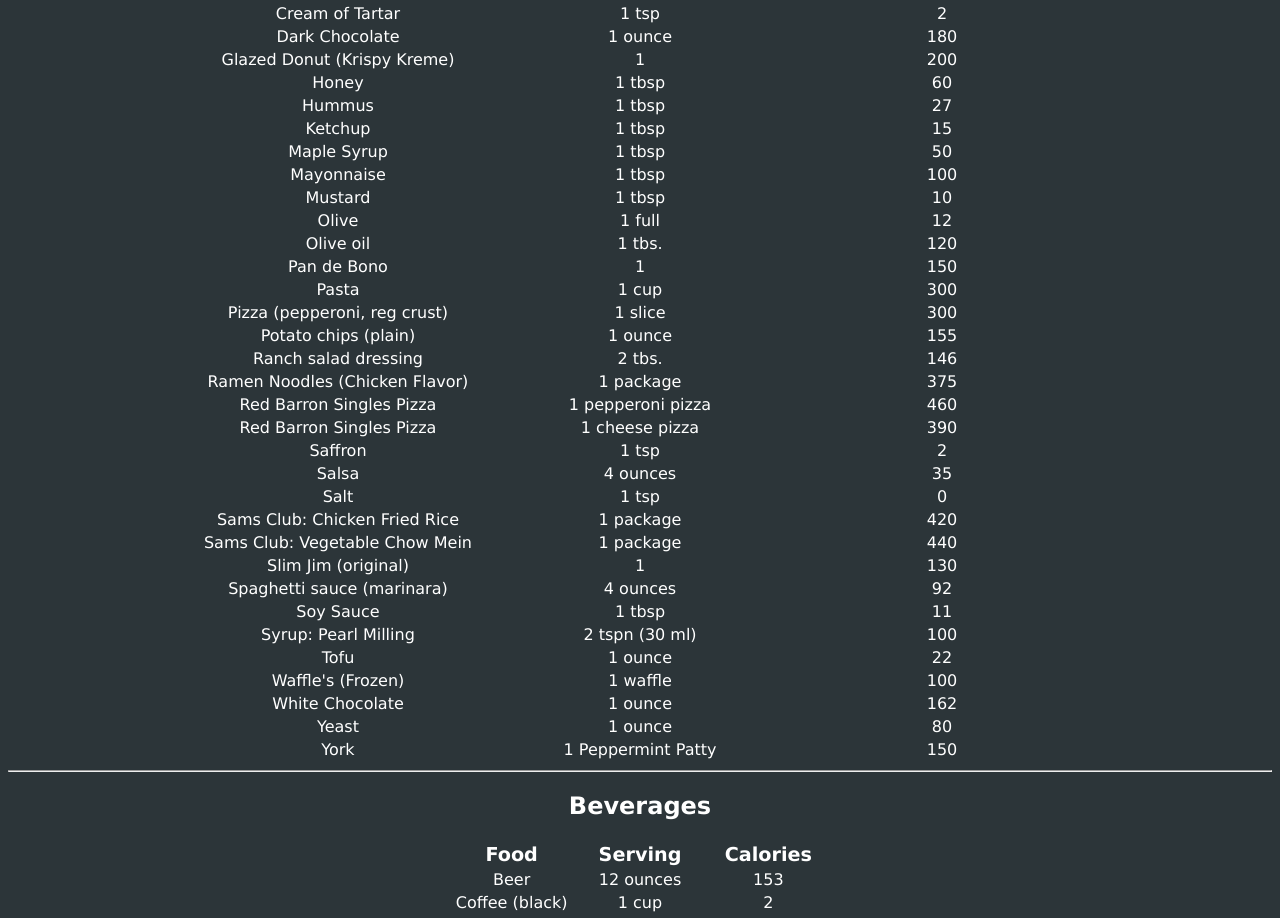
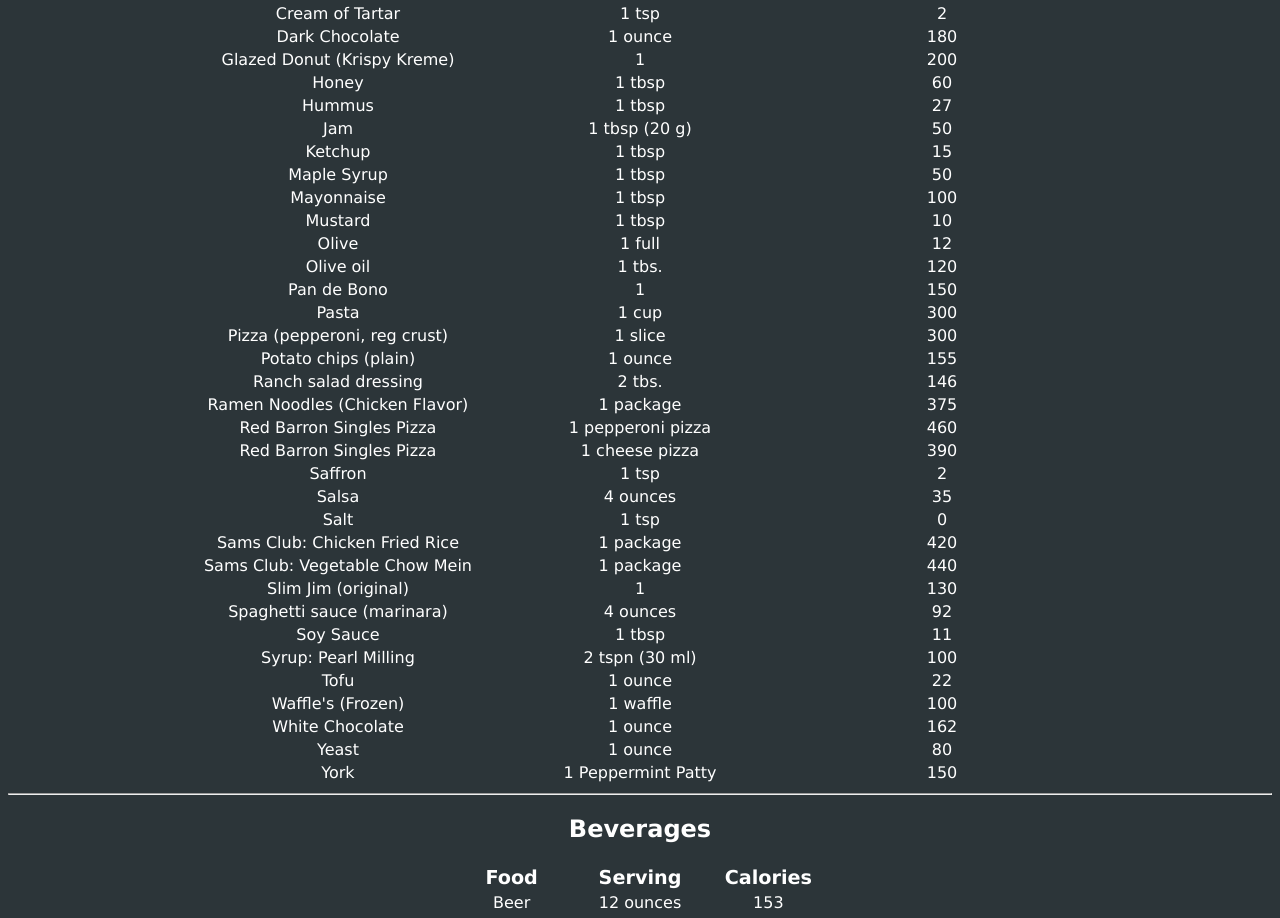
Before and after one commit to tallmtt/gecc, a plain HTML site: page gecc-reference.html in a window 1280 px wide. Shown: the part 4923-5841 px from the top of the page. Drawn offline with Linux system fonts and the light colour scheme.

Commit message:
Updated on: 2023-07-23

```diff
--- a/gecc-reference.html
+++ b/gecc-reference.html
@@ -1169,6 +1169,12 @@
         </tr>
 
         <tr>
+        <td class="org-left">Jam</td>
+        <td class="org-left">1 tbsp (20 g)</td>
+        <td class="org-right">50</td>
+        </tr>
+
+        <tr>
         <td class="org-left">Ketchup</td>
         <td class="org-left">1 tbsp</td>
         <td class="org-right">15</td>
--- a/sw.js
+++ b/sw.js
@@ -1,5 +1,5 @@
 const cName = "gecc",
-const version = "1.102"
+const version = "1.103"
 
 cFiles = [
   "index.html",
```
